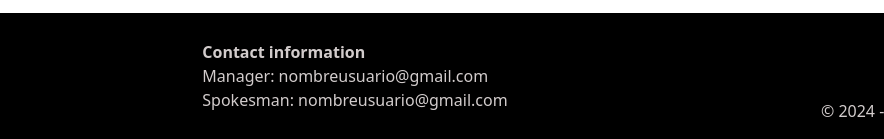
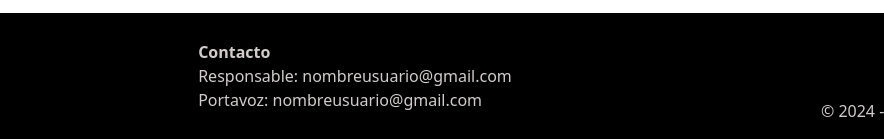
Before and after one commit to P56289/P56289.github.io, a plain HTML site: page en/interfaz-telnet.html in a window 1280 px wide. Shown: the part 1940-2079 px from the top of the page, 0-884 px from the left. Drawn offline with nearby package versions, Linux system fonts and the light colour scheme.

```diff
--- a/en/interfaz-telnet.html
+++ b/en/interfaz-telnet.html
@@ -123,7 +123,7 @@
             <div class="container">
                 <div class="row">
                     <div class="col-md-6 mt-3 d-flex flex-column align-items-center justify-content-center" style="color: rgb(210, 204, 204);">
-                        <p><b>Contact information</b><br>Manager: nombreusuario@gmail.com<br>Spokesman: nombreusuario@gmail.com</p>
+                        <p><b>Contacto</b><br>Responsable: nombreusuario@gmail.com<br>Portavoz: nombreusuario@gmail.com</p>
                     </div>
                     <div class="col-md-6 d-flex flex-column align-items-center justify-content-center">
                         <a class="navbar-brand" style="height: 70px;">
```
